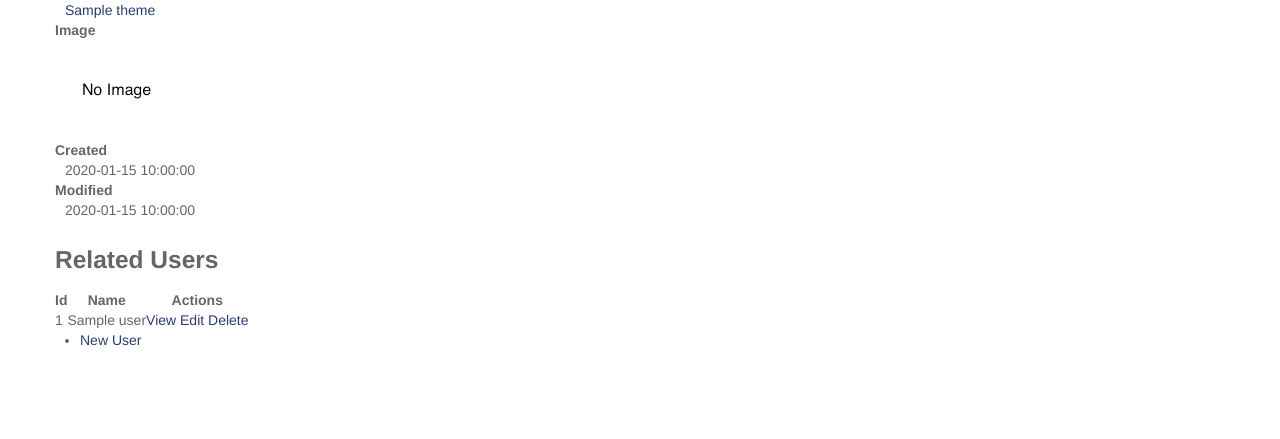
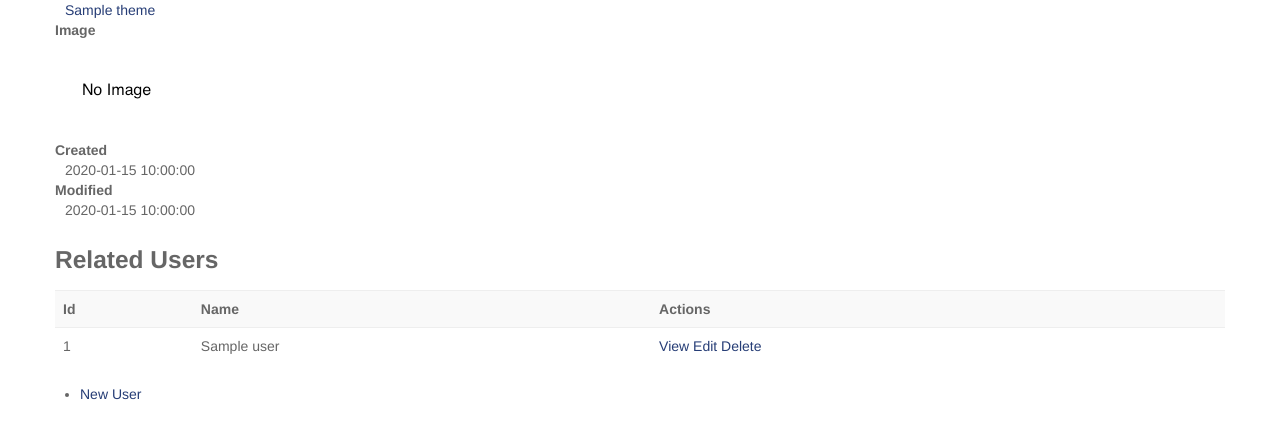
Before and after one commit to kazuhirosaji/livdesn, a CakePHP app: the page made by app/View/Maps/view.ctp in a window 1280 px wide. Shown: the part 304-743 px from the top of the page. Run offline with PHP 8.4 and a stand-in for CakePHP, Linux system fonts and the light colour scheme; the template is opened without the code that fills it: most values are stand-ins (such as "Sample title", 1, 10 or a date in 2020); some libraries are stand-ins or nearby versions.

Commit message:
Change map's releated user table design.

```diff
--- a/app/View/Maps/view.ctp
+++ b/app/View/Maps/view.ctp
@@ -55,7 +55,7 @@
 <div class="related">
 	<h3><?php echo __('Related Users'); ?></h3>
 	<?php if (!empty($map['User'])): ?>
-	<table cellpadding = "0" cellspacing = "0">
+	<table class="table table-striped">
 	<tr>
 		<th><?php echo __('Id'); ?></th>
 		<th><?php echo __('Name'); ?></th>
```
